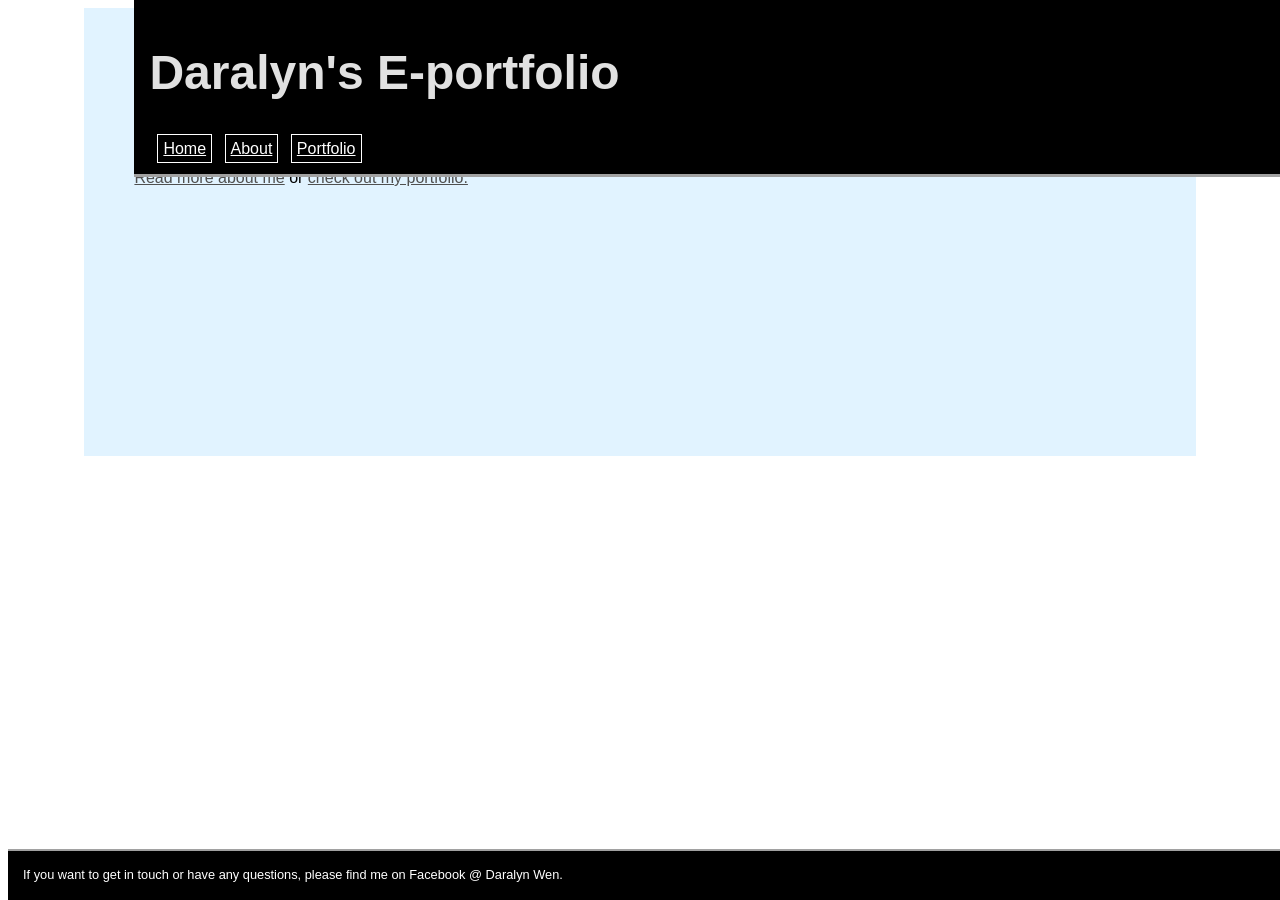
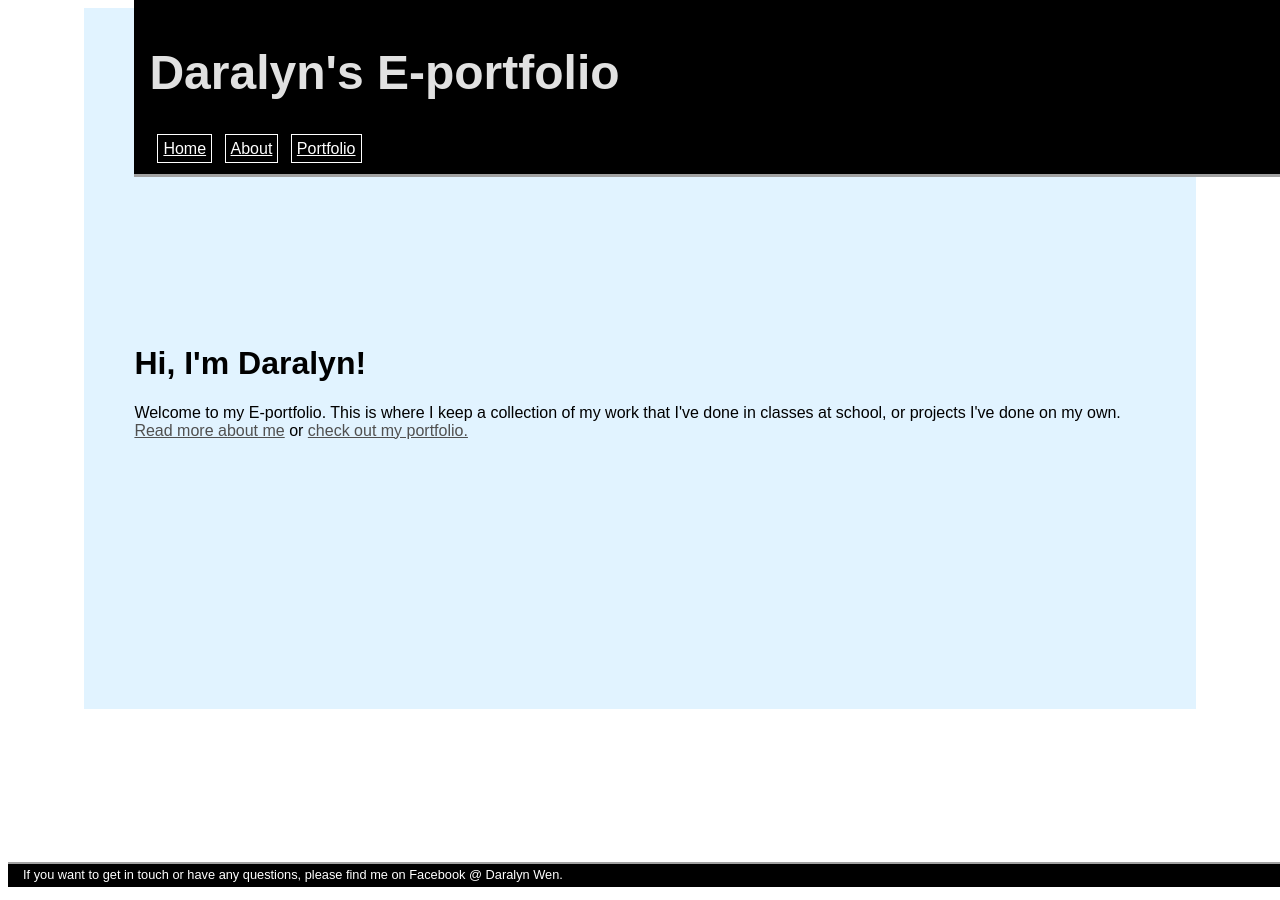
Before and after one commit to daralyn/daralyn.github.io, a Jekyll site: the page built from index.html, in a window 1280 px wide. Built offline with Jekyll 4.4.1, drawn with Linux system fonts in a browser that asks for light colours.

Commit message:
Update main.css

```diff
--- a/css/main.css
+++ b/css/main.css
@@ -12,6 +12,12 @@ footer{
     position: fixed;
     bottom: 0;
     width: 100%;
+}
+
+#footertext{
+    color: rgb(255, 255, 255);
+    font-size: .8em;
+    font-family: 'Arial', 'Sans-Serif';
     border-top: 2px solid rgb(161, 161, 161);
     background-color: rgb(0, 0, 0);
     padding-top: 3px;
@@ -20,27 +26,14 @@ footer{
     padding-right: 15px;
 }
 
-#footertext{
-    color: rgb(255, 255, 255);
-    font-size: .8em;
-    font-family: 'Arial', 'Sans-Serif';
-}
-
 .container{
     width: 80%;
     margin: 0 auto;
-    /*content default below*/
     background-color: rgb(225, 243, 255);
     padding-left: 50px;
     padding-right: 50px;
     padding-bottom: 20%;
-    padding-top: 5%;
-}
-
-/*added above*/
-
-#pnavigation {
-    font-color: rgb(225, 225, 225);
+    padding-top: 25%;
 }
 
 #eportfolioheader {
@@ -50,6 +43,12 @@ footer{
     padding-top: 5px;
     text-decoration: none;
 }
+
+#pnavigation {
+    font-color: rgb(225, 225, 225);
+    text-decoration: none;
+}
+
 
 a.navbutton{
     border: 1px solid rgb(255, 255, 255);
@@ -70,10 +69,6 @@ h1 {
     font-height: 30px;
 }
 
-#contentdefault{
-
-}
-
 
 a{
     color: rgb(80, 80, 80);
```
